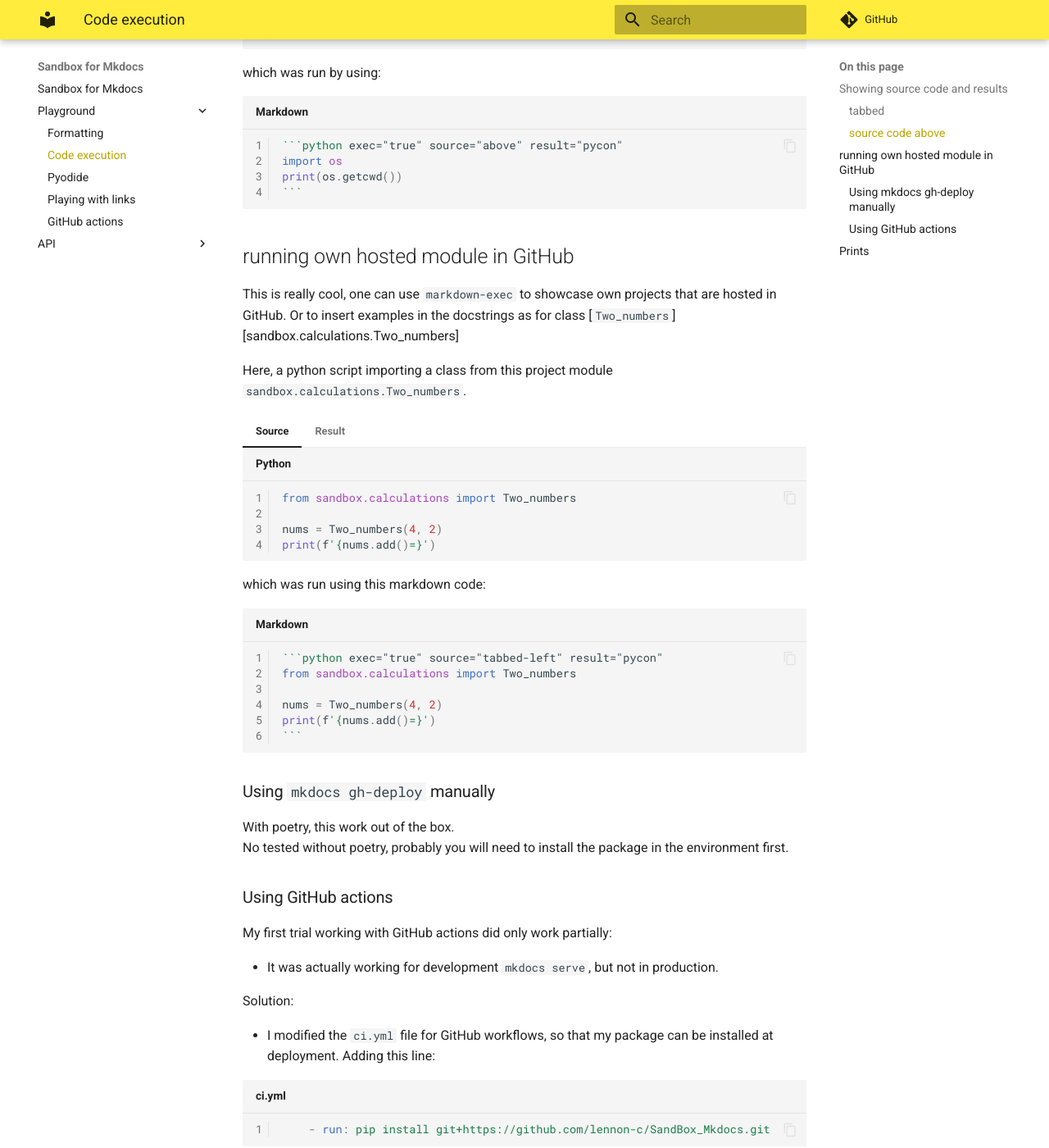
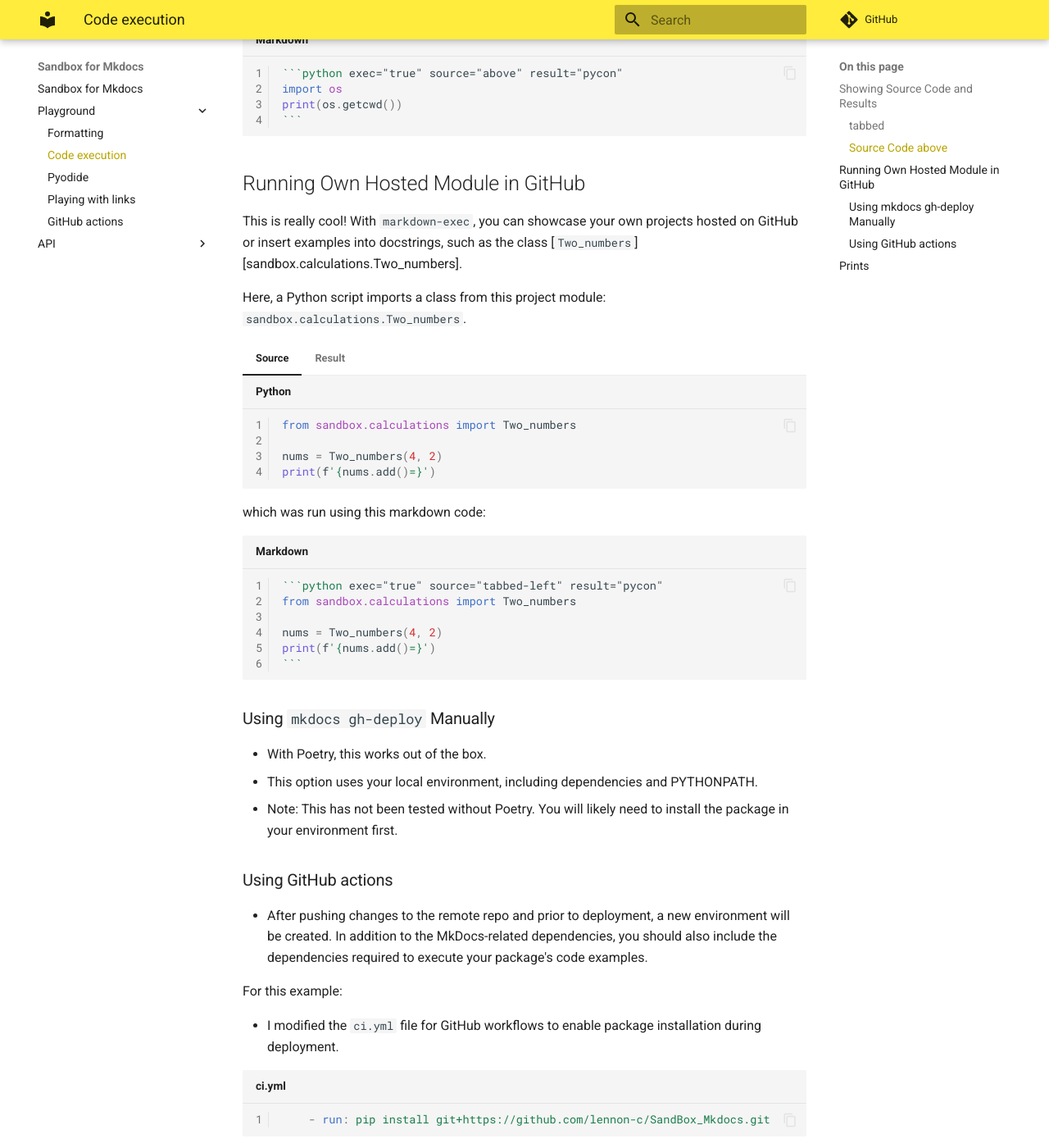
Before and after one commit to lennon-c/SandBox_Mkdocs, an MkDocs documentation site: the page built from docs/Playground/code execution.md, in a window 1280 px wide and 1400 px high, scrolled down 1100 px. Shown: the whole window at 82% size. Built offline with MkDocs 1.6.1 and Material for MkDocs 9.7.7, drawn with Linux system fonts in a browser that asks for light colours; comment, search, counter and statistics services are not loaded; some of the changed text lies outside the part shown.

`````diff
--- a/docs/Playground/code execution.md
+++ b/docs/Playground/code execution.md
@@ -1,17 +1,14 @@
-This can be used either for automating (just executing without showing source code) or in tutorials (executing and showing both the results and the source code).
+This can be used for either automation (executing code without showing source code) or tutorials (executing and displaying both results and source code).
+
+To use this feature, you need to install `markdown-exec`. [See the documentation](https://pawamoy.github.io/markdown-exec/usage/) for more information.
 
 
-This requires installing `markdown-exec`. [See the documentation](https://pawamoy.github.io/markdown-exec/usage/)
 
-
-## Showing source code and results
+## Showing Source Code and Results
 ###  tabbed
 ```python exec="true" source="tabbed-left" result="pycon"
-import os, sys
+import os
 print('cwd',os.getcwd())
-
-for path in sys.path:
-    print(path)
 ```
 which was generated by using the markdown code:
 
@@ -19,20 +16,17 @@ which was generated by using the markdown code:
 ```python exec="true" source="tabbed-left" result="pycon"
 import os, sys
 print('cwd',os.getcwd())
-
-for path in sys.path:
-    print(path)
 ```
 ````
 
-### source code above
+### Source Code `above`
 
 ```python exec="true" source="above" result="pycon"
 import os
 print(os.getcwd())
 ```
 
-which was run by using:
+which was run using:
 ````md
 ```python exec="true" source="above" result="pycon"
 import os
@@ -40,11 +34,11 @@ print(os.getcwd())
 ```
 ````
 
-## running own hosted module in GitHub
-This is really cool, one can use `markdown-exec` to showcase own projects that are hosted in GitHub. Or to insert examples in the docstrings as for class [`Two_numbers`][sandbox.calculations.Two_numbers]
+## Running Own Hosted Module in GitHub
 
+This is really cool! With `markdown-exec`, you can showcase your own projects hosted on GitHub or insert examples into docstrings, such as the class [`Two_numbers`][sandbox.calculations.Two_numbers].
 
-Here, a python script importing a class from this project module `sandbox.calculations.Two_numbers`.
+Here, a Python script imports a class from this project module: `sandbox.calculations.Two_numbers`.
 
 ```python exec="true" source="tabbed-left" result="pycon"
 from sandbox.calculations import Two_numbers
@@ -63,33 +57,31 @@ nums = Two_numbers(4, 2)
 print(f'{nums.add()=}')
 ```
 ````
-### Using `mkdocs gh-deploy` manually
+### Using `mkdocs gh-deploy` Manually
 
-With poetry, this work out of the box.
-No tested without poetry, probably you will need to install the package in the environment first.
+- With Poetry, this works out of the box.
+- This option uses your local environment, including dependencies and PYTHONPATH.
+- Note: This has not been tested without Poetry. You will likely need to install the package in your environment first.
 
 ### Using GitHub actions
 
-My first trial working with GitHub actions did only work  partially:
+- After pushing changes to the remote repo and prior to deployment, a new environment will be created. In addition to the MkDocs-related dependencies, you should also include the dependencies required to execute your package's code examples.
 
-- It was actually working for development `mkdocs serve`, but not in production.
+For this example:
 
-Solution:
-
--  I modified the `ci.yml` file for GitHub workflows, so that my package can be installed at deployment. Adding this line:
+-  I modified the `ci.yml` file for GitHub workflows to enable package installation during deployment.
 
 ```yml title="ci.yml"
     - run: pip install git+https://github.com/lennon-c/SandBox_Mkdocs.git
 ```
 
-- Since it requires an install, one has to setup the source code as a package.
-    - I am using poetry, so I just had to make sure to add the required documentation for packaging, but there was no need for a package wheel!
-
-
+- This means that an installation of your own package is required.
+- Since I'm using Poetry, I only needed to add the necessary documentation for packaging, and a package wheel was not required.
 
 ## Prints
 
-Sadly, it cannot capture prints from imported code
+Sadly, it cannot capture prints from imported code.
+
 Nothing will be printed in the following two blocks.
 
 ```python exec="true" source="tabbed-left" result="pycon"
@@ -103,7 +95,7 @@ from sandbox.prints import function_print
 function_print()
 ```
 
-It is only able to see prints from functions created in the current session.
+It is only able to see prints from functions created in the current session, as in the following code:
 
 ```python exec="1" source="tabbed-left" result="pycon"
 def print_from_script():
`````
Also changed, not shown: docs/API/index.md (+6 -0 lines), docs/Playground/formatting.md (+43 -4 lines), docs/Playground/links.md (+30 -1 lines), docs/Playground/pyodide.md (+8 -11 lines), docs/README.md (+9 -2 lines).
